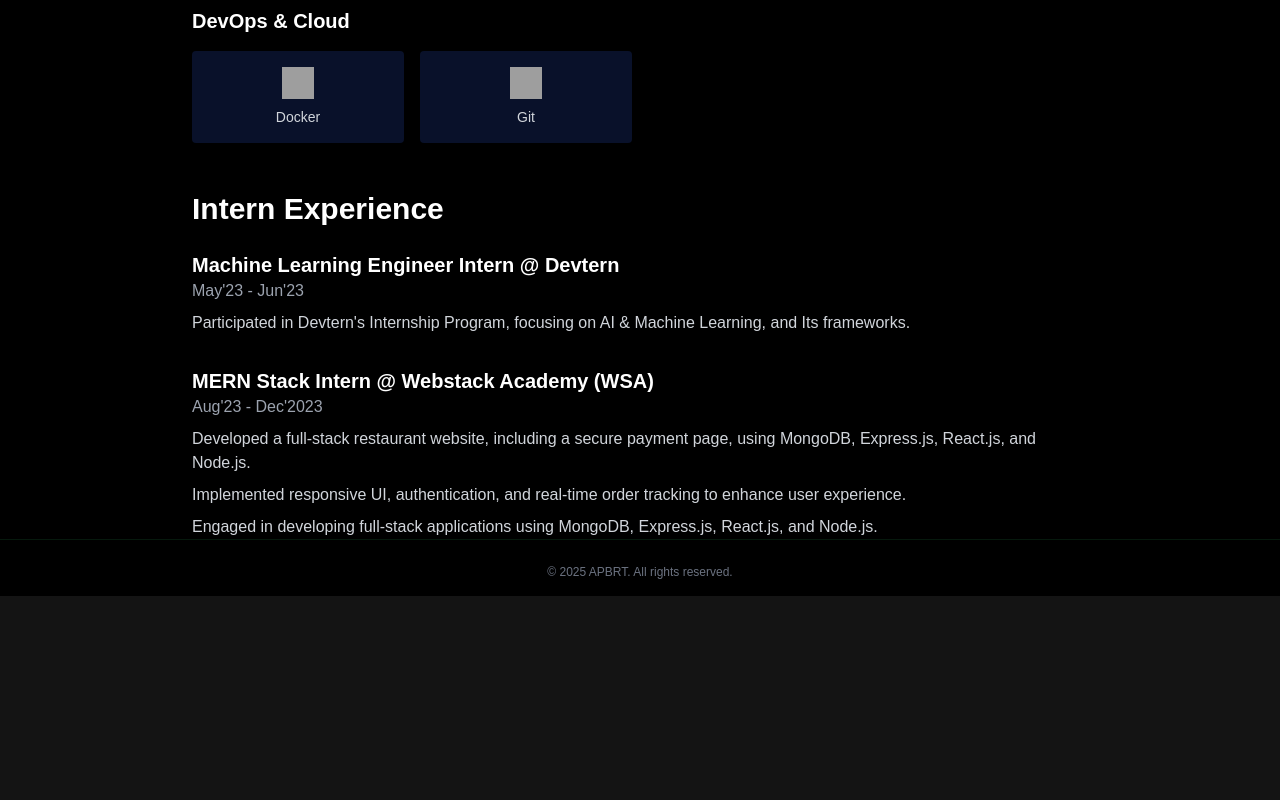
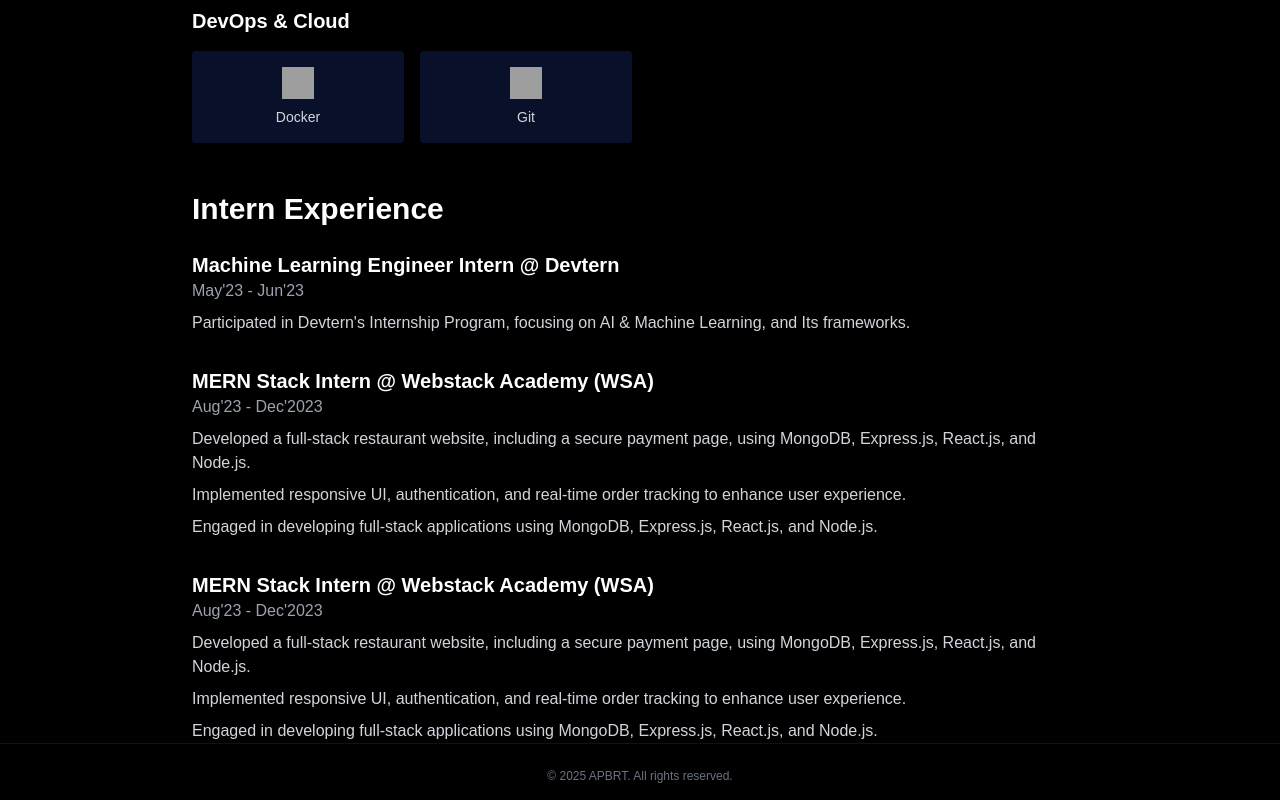
Before and after one commit to Bhargav200/Flixport08, a React (Vite) app: page /about in a window 1280 px wide. Shown: the part 1367-2167 px from the top of the page. Before the commit the page ends 1963 px from the top, so only its background shows below. Built offline with nearby package versions, Linux system fonts and the light colour scheme; grey boxes are pictures that could not be loaded.

Commit message:
Update About.tsx
added same mern twicw to check the scrolling effect of the page

```diff
--- a/src/pages/About.tsx
+++ b/src/pages/About.tsx
@@ -167,6 +167,13 @@ const About = () => {
                 <p className="mt-2"> Implemented responsive UI, authentication, and real-time order tracking to enhance user experience.</p>
                 <p className="mt-2"> Engaged in developing full-stack applications using MongoDB, Express.js, React.js, and Node.js.</p>
               </div>
+              <div>
+                 <h3 className="text-xl font-semibold text-white">MERN Stack Intern @ Webstack Academy (WSA)</h3>
+                <p className="text-gray-400">Aug'23 - Dec'2023</p>
+                <p className="mt-2">Developed a full-stack restaurant website, including a secure payment page, using MongoDB, Express.js, React.js, and Node.js.</p>
+                <p className="mt-2"> Implemented responsive UI, authentication, and real-time order tracking to enhance user experience.</p>
+                <p className="mt-2"> Engaged in developing full-stack applications using MongoDB, Express.js, React.js, and Node.js.</p>
+              </div>
             </div>
           </section>
         </div>
```
